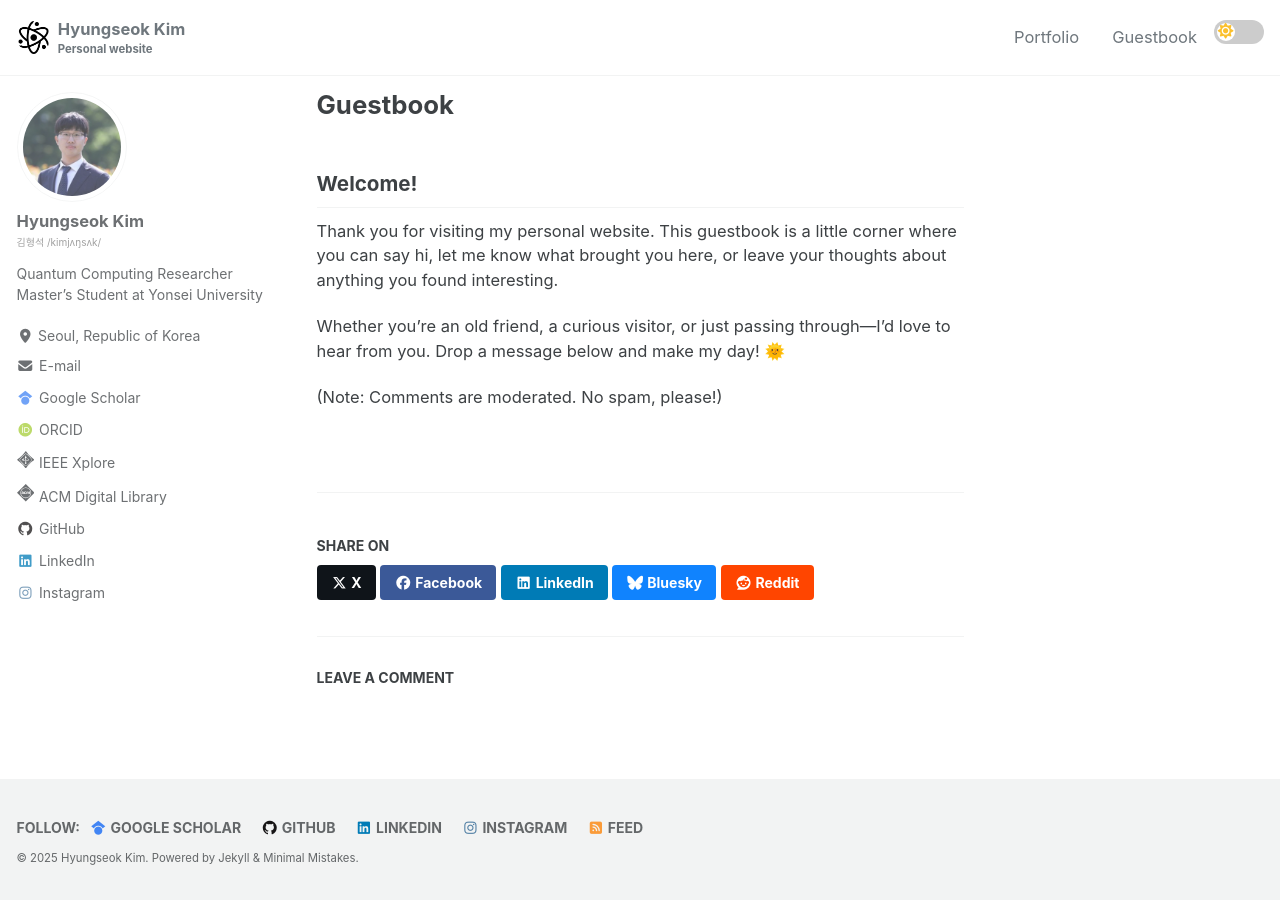
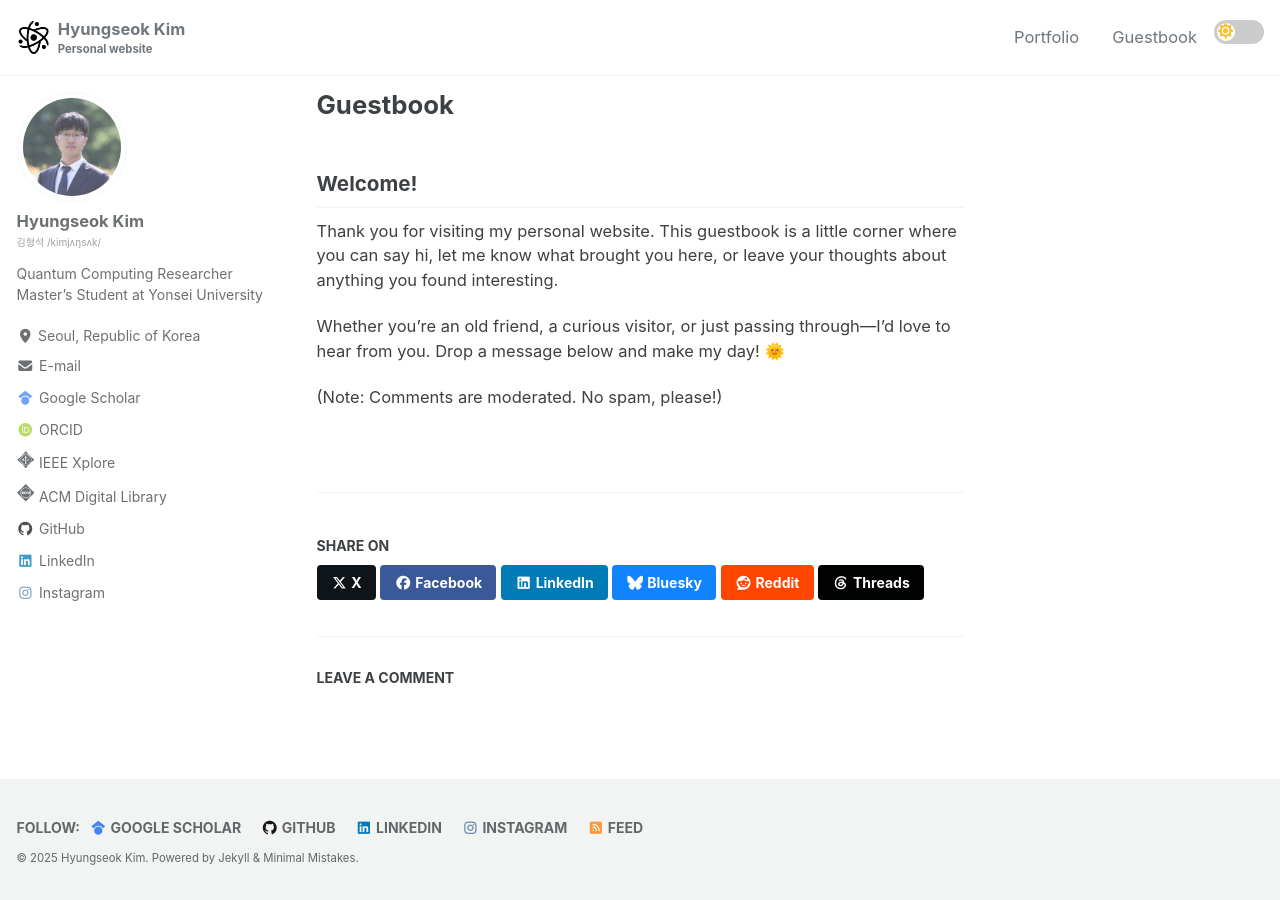
Before and after one commit to fluorite42/fluorite42.github.io, a Jekyll site: the page built from _pages/guestbook.md, in a window 1280 px wide. Built offline with Jekyll 4.4.1, drawn with Linux system fonts in a browser that asks for light colours; cached includes are drawn as plain includes; emoji names are drawn with the system emoji font; comment, search, counter and statistics services are not loaded.

Commit message:
ADD threads

```diff
--- a/_includes/social-share.html
+++ b/_includes/social-share.html
@@ -20,4 +20,8 @@
   <a href="https://www.reddit.com/submit?url={{ page.url | absolute_url | url_encode }}&title={{ page.title }}" class="btn btn--reddit" onclick="window.open(this.href, 'window', 'left=20,top=20,width=500,height=500,toolbar=1,resizable=0'); return false;" title="{{ site.data.ui-text[site.locale].share_on_label | default: 'Share on' }} Reddit">
     <i class="fab fa-fw fa-reddit" aria-hidden="true"></i><span> Reddit</span>
   </a>
+
+  <a href="https://www.threads.net/intent/post?url={{ page.url | absolute_url | url_encode }}&text={{ page.title | url_encode }}" class="btn btn--threads" onclick="window.open(this.href, 'window', 'left=20,top=20,width=500,height=500,toolbar=1,resizable=0'); return false;" title="{{ site.data.ui-text[site.locale].share_on_label | default: 'Share on' }} Threads">
+    <i class="fab fa-fw fa-threads" aria-hidden="true"></i><span> Threads</span>
+  </a>
 </section>
--- a/_sass/minimal-mistakes/_buttons.scss
+++ b/_sass/minimal-mistakes/_buttons.scss
@@ -44,6 +44,7 @@
   (mastodon, $mastodon-color),
   (twitter, $twitter-color),
   (x, $x-color),
+  (threads, $threads-color),
   (reddit, $reddit-color);
 
   @each $buttoncolor, $color in $buttoncolors {
--- a/_sass/minimal-mistakes/_variables.scss
+++ b/_sass/minimal-mistakes/_variables.scss
@@ -147,6 +147,7 @@
 $vine-color: #00bf8f !default;
 $youtube-color: #bb0000 !default;
 $xing-color: #006567 !default;
+$threads-color: #000302 !default;
 
 $google-scholar-color: #4285F4 !default;
 $orcid-color: #A6CE39 !default;
```
